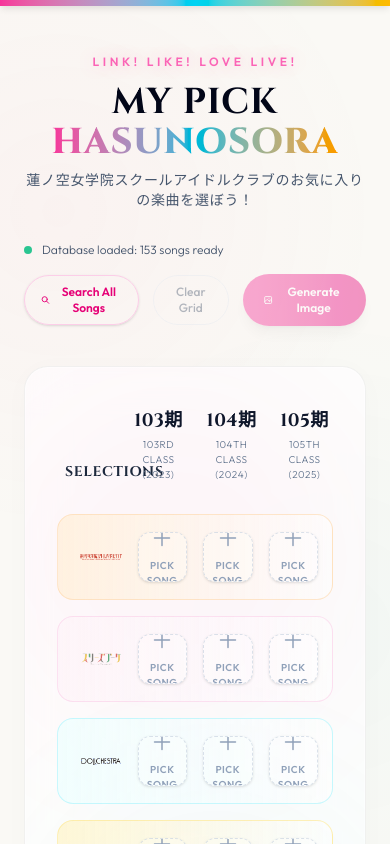
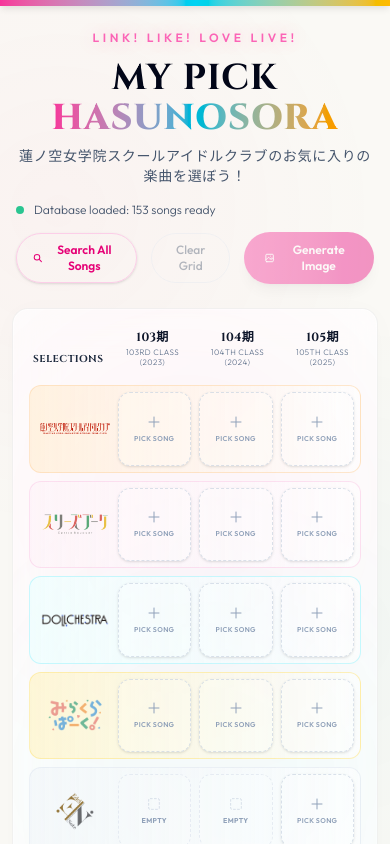
Before and after one commit to rurimegu/MyPickHasunosora, a Next.js app: page / in a window 390 px wide. Shown: the top 844 px of the page. Built offline with nearby package versions, Linux system fonts and the light colour scheme.

Commit message:
refactor: optimize mobile layout responsiveness by adjusting padding, gaps, and font sizes across the grid components

```diff
--- a/src/app/page.tsx
+++ b/src/app/page.tsx
@@ -237,7 +237,7 @@
         totalSongs={SONGS.length}
       />
 
-      <main className="max-w-7xl w-full mx-auto px-6 flex-1 flex flex-col">
+      <main className="max-w-7xl w-full mx-auto px-3 sm:px-6 flex-1 flex flex-col">
         <Grid
           ref={gridRef}
           rows={ROWS}
--- a/src/components/Controls.tsx
+++ b/src/components/Controls.tsx
@@ -20,7 +20,7 @@
   totalSongs
 }: ControlsProps) {
   return (
-    <div className="max-w-7xl w-full mx-auto px-6 mb-10 flex flex-wrap items-center justify-between gap-4">
+    <div className="max-w-7xl w-full mx-auto px-4 mb-6 md:mb-10 flex flex-wrap items-center justify-between gap-3.5">
       <div className="flex items-center gap-2.5 text-xs text-slate-600 font-light">
         <span className="inline-block w-2 h-2 rounded-full bg-emerald-500 animate-pulse" />
         <span>Database loaded: {totalSongs} songs ready</span>
--- a/src/components/Grid.tsx
+++ b/src/components/Grid.tsx
@@ -34,40 +34,40 @@
   return (
     <div
       ref={ref}
-      className="glass-panel rounded-3xl p-8 border border-black/5 shadow-xl overflow-hidden relative"
+      className="glass-panel rounded-2xl md:rounded-3xl p-4 md:p-8 border border-black/5 shadow-xl overflow-hidden relative"
     >
       {/* Grid Decorative Accents */}
       <div className="absolute top-0 right-0 w-96 h-96 bg-pink-500/[0.03] rounded-full blur-3xl pointer-events-none" />
       <div className="absolute bottom-0 left-0 w-96 h-96 bg-cyan-500/[0.03] rounded-full blur-3xl pointer-events-none" />
 
-      <div className="flex flex-col gap-6 relative z-10">
+      <div className="flex flex-col gap-3.5 md:gap-6 relative z-10">
 
         {/* Columns Headers */}
-        <div className="grid grid-cols-4 gap-4 text-center items-end">
+        <div className="grid grid-cols-4 gap-2 md:gap-4 text-center items-end">
           {/* Selections corner title (1st column) */}
-          <div className="col-span-1 flex items-end pb-2 pl-2">
+          <div className="col-span-1 flex items-end pb-1 md:pb-2 pl-1 md:pl-2">
             <div className="flex flex-col text-left">
-              <span className="font-serif text-sm md:text-base font-bold text-slate-800 tracking-wider">SELECTIONS</span>
+              <span className="font-serif text-[10px] sm:text-xs md:text-base font-bold text-slate-800 tracking-wider">SELECTIONS</span>
             </div>
           </div>
           {/* Grade Headers (3 columns) */}
-          <div className="col-span-3 grid grid-cols-3 gap-4 text-center">
+          <div className="col-span-3 grid grid-cols-3 gap-2 md:gap-4 text-center">
             {cols.map(col => (
-              <div key={col.id} className="py-2">
-                <div className="font-serif text-lg font-bold text-slate-900 tracking-wide">{col.name}</div>
-                <div className="text-[10px] text-slate-500 tracking-wider font-light uppercase mt-0.5">{col.label}</div>
+              <div key={col.id} className="py-1 md:py-2">
+                <div className="font-serif text-xs sm:text-sm md:text-lg font-bold text-slate-900 tracking-wide">{col.name}</div>
+                <div className="text-[8px] md:text-[10px] text-slate-500 tracking-wider font-light uppercase mt-0.5 leading-tight">{col.label}</div>
               </div>
             ))}
           </div>
         </div>
 
         {/* Grid Rows */}
-        <div className="space-y-4">
+        <div className="space-y-2 md:space-y-4">
           {rows.map(row => {
             return (
               <div
                 key={row.id}
-                className="grid grid-cols-4 gap-4 items-center p-3.5 rounded-2xl border transition-all duration-300"
+                className="grid grid-cols-4 gap-2 md:gap-4 items-center p-1.5 sm:p-2 md:p-3.5 rounded-xl md:rounded-2xl border transition-all duration-300"
                 style={{
                   '--glow-color': row.glowColor,
                   background: row.bgStyle,
@@ -75,7 +75,7 @@
                 } as React.CSSProperties}
               >
                 {/* Row Header (Left Column) */}
-                <div className="col-span-1 flex items-center justify-center pl-2 h-14 md:h-16 w-full">
+                <div className="col-span-1 flex items-center justify-center pl-1 h-10 sm:h-12 md:h-16 w-full">
                   {getUnitLogoPath(row.id) ? (
                     <img
                       src={getUnitLogoPath(row.id)!}
@@ -84,14 +84,14 @@
                     />
                   ) : (
                     <div className="flex flex-col items-center text-center">
-                      <span className="font-serif text-xs md:text-sm font-bold text-slate-900 tracking-wide leading-tight">{row.name}</span>
-                      <span className="text-[9px] text-slate-500 font-light mt-0.5">{row.nameJa}</span>
+                      <span className="font-serif text-[9px] sm:text-xs md:text-sm font-bold text-slate-900 tracking-wide leading-tight">{row.name}</span>
+                      <span className="text-[7px] sm:text-[9px] text-slate-500 font-light mt-0.5 leading-none">{row.nameJa}</span>
                     </div>
                   )}
                 </div>
 
                 {/* Row Grid Cells (3 Columns) */}
-                <div className="col-span-3 grid grid-cols-3 gap-4">
+                <div className="col-span-3 grid grid-cols-3 gap-2 md:gap-4">
                   {cols.map(col => {
                     const cellKey = `${row.id}_${col.id}`;
                     const song = picks[cellKey];
--- a/src/components/GridCell.tsx
+++ b/src/components/GridCell.tsx
@@ -22,11 +22,11 @@
 }: GridCellProps) {
   if (disabled) {
     return (
-      <div className="aspect-square rounded-xl border border-dashed border-slate-200/80 bg-slate-50/10 flex flex-col items-center justify-center p-3 text-slate-300 select-none cursor-not-allowed">
-        <svg className="w-5 h-5 stroke-current text-slate-300/70" fill="none" viewBox="0 0 24 24" strokeWidth="1.5">
+      <div className="aspect-square rounded-xl border border-dashed border-slate-200/80 bg-slate-50/10 flex flex-col items-center justify-center p-1.5 sm:p-3 text-slate-300 select-none cursor-not-allowed">
+        <svg className="w-4 h-4 md:w-5 md:h-5 stroke-current text-slate-300/70" fill="none" viewBox="0 0 24 24" strokeWidth="1.5">
           <rect width="16" height="16" x="4" y="4" rx="2" strokeDasharray="4 2" />
         </svg>
-        <span className="text-[9px] tracking-wider font-bold uppercase text-center mt-2 text-slate-400">Empty</span>
+        <span className="text-[7px] md:text-[9px] tracking-wider font-bold uppercase text-center mt-1 md:mt-2 text-slate-400">Empty</span>
       </div>
     );
   }
@@ -52,13 +52,13 @@
 
           {/* Dark gradient overlay at the bottom */}
           <div
-            className="absolute inset-x-0 bottom-0 pt-10 pb-2.5 px-2 flex flex-col justify-end pointer-events-none z-0"
+            className="absolute inset-x-0 bottom-0 pt-6 md:pt-10 pb-1.5 md:pb-2.5 px-1 md:px-2 flex flex-col justify-end pointer-events-none z-0"
             style={{ background: 'linear-gradient(to top, rgba(0, 0, 0, 0.95) 0%, rgba(0, 0, 0, 0.6) 60%, rgba(0, 0, 0, 0) 100%)' }}
           >
-            <div className="text-[10.5px] font-bold text-white tracking-wide truncate text-center" title={song.title.ja}>
+            <div className="text-[8px] md:text-[10.5px] font-bold text-white tracking-wide truncate text-center" title={song.title.ja}>
               {song.title.ja}
             </div>
-            <div className="text-[8px] text-white/75 font-semibold uppercase tracking-wider truncate text-center mt-0.5" title={song.title.romaji}>
+            <div className="text-[6.5px] md:text-[8px] text-white/75 font-semibold uppercase tracking-wider truncate text-center mt-0.5" title={song.title.romaji}>
               {song.title.romaji}
             </div>
           </div>
@@ -95,11 +95,11 @@
         </div>
       ) : (
         // Empty Cell Placeholder
-        <div className="flex flex-col items-center gap-2 text-slate-400 group-hover:text-pink-500 transition-colors duration-300 p-3">
-          <svg className="w-6 h-6 stroke-current" fill="none" viewBox="0 0 24 24" strokeWidth="1.5">
+        <div className="flex flex-col items-center gap-1 md:gap-2 text-slate-400 group-hover:text-pink-500 transition-colors duration-300 p-1.5 sm:p-3">
+          <svg className="w-4 h-4 md:w-6 md:h-6 stroke-current" fill="none" viewBox="0 0 24 24" strokeWidth="1.5">
             <path strokeLinecap="round" strokeLinejoin="round" d="M12 4.5v15m7.5-7.5h-15" />
           </svg>
-          <span className="text-[10px] tracking-wider font-semibold uppercase text-center">Pick Song</span>
+          <span className="text-[7px] md:text-[10px] tracking-wider font-semibold uppercase text-center">Pick Song</span>
         </div>
       )}
     </div>
--- a/src/components/Header.tsx
+++ b/src/components/Header.tsx
@@ -4,7 +4,7 @@
 
 export default function Header() {
   return (
-    <header className="max-w-7xl w-full mx-auto px-6 pt-12 pb-8 flex flex-col items-center text-center">
+    <header className="max-w-7xl w-full mx-auto px-4 pt-6 md:pt-12 pb-4 md:pb-8 flex flex-col items-center text-center">
       <div className="mb-3 text-xs tracking-[0.3em] font-semibold text-pink-400 uppercase text-glow-pink">
         Link! Like! Love Live!
       </div>
```
